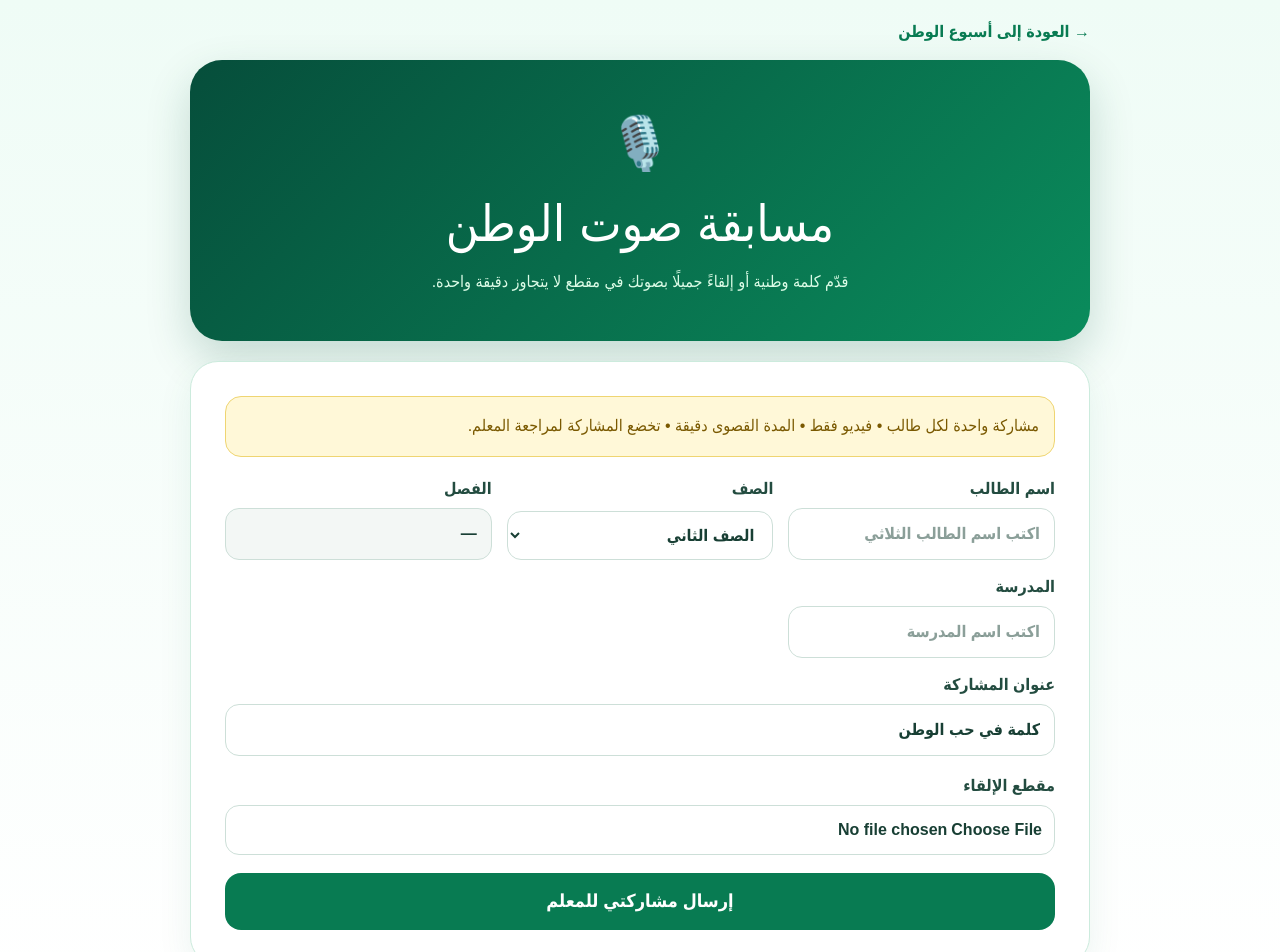
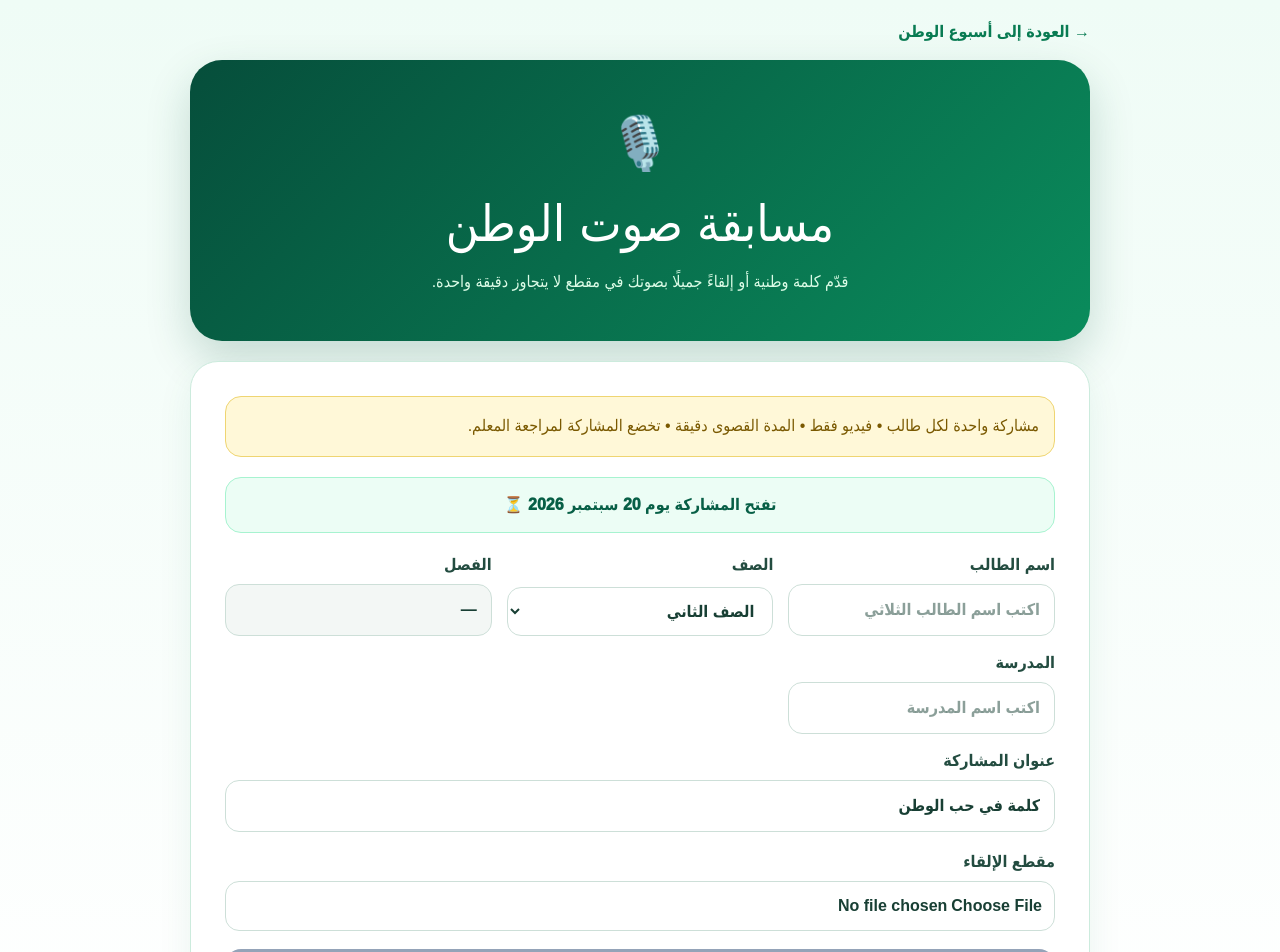
Before and after one commit to a31164949-blip/lughati-academy, a Next.js app in the folder lughati-next/: page /national-day/voice-of-nation in a window 1280 px wide. Shown: the top 952 px of the page. Built offline with nearby package versions, Linux system fonts and the light colour scheme.

Commit message:
Lock Voice of the Nation submissions by event dates

```diff
--- a/lughati-next/app/national-day/voice-of-nation/page.tsx
+++ b/lughati-next/app/national-day/voice-of-nation/page.tsx
@@ -7,6 +7,10 @@ const CLOUD_NAME = "ffv5igmg";
 const UPLOAD_PRESET = "lughati_homework_upload";
 const MAX_DURATION_SECONDS = 60;
 const MAX_FILE_SIZE = 100 * 1024 * 1024;
+const EVENT_START = Date.parse("2026-09-20T00:00:00+03:00");
+const EVENT_END = Date.parse("2026-09-26T23:59:59+03:00");
+
+type EventState = "loading" | "upcoming" | "open" | "closed";
 
 type UploadResult = {
   secure_url?: string;
@@ -47,14 +51,30 @@ export default function VoiceOfNationPage() {
   const [uploading, setUploading] = useState(false);
   const [message, setMessage] = useState("");
   const [error, setError] = useState("");
+  const [eventState, setEventState] = useState<EventState>("loading");
 
   useEffect(() => {
     const savedStudent = getStudentData();
     setStudent(savedStudent);
     setParticipantName(savedStudent.studentName);
+
+    const updateEventState = () => {
+      const now = Date.now();
+      setEventState(now < EVENT_START ? "upcoming" : now > EVENT_END ? "closed" : "open");
+    };
+
+    updateEventState();
+    const timer = window.setInterval(updateEventState, 60000);
+    return () => window.clearInterval(timer);
   }, []);
 
   function chooseFile(event: React.ChangeEvent<HTMLInputElement>) {
+    if (eventState !== "open") {
+      event.target.value = "";
+      setError(eventState === "upcoming" ? "تفتح المشاركة يوم 20 سبتمبر 2026." : "انتهى وقت استقبال المشاركات.");
+      return;
+    }
+
     const selected = event.target.files?.[0] || null;
     setError("");
     setMessage("");
@@ -107,6 +127,11 @@ export default function VoiceOfNationPage() {
   }
 
   async function submit() {
+    if (eventState !== "open") {
+      setError(eventState === "upcoming" ? "تفتح المشاركة يوم 20 سبتمبر 2026." : "انتهى وقت استقبال المشاركات.");
+      return;
+    }
+
     if (!participantName.trim() || !school.trim() || !title.trim() || !file || duration === null) {
       setError("أكمل البيانات واختر فيديو لا يتجاوز دقيقة واحدة.");
       return;
@@ -176,6 +201,12 @@ export default function VoiceOfNationPage() {
             مشاركة واحدة لكل طالب • فيديو فقط • المدة القصوى دقيقة • تخضع المشاركة لمراجعة المعلم.
           </div>
 
+          {eventState !== "open" ? (
+            <div style={{ padding: 15, marginBottom: 20, borderRadius: 16, color: eventState === "closed" ? "#991b1b" : "#075f46", background: eventState === "closed" ? "#fff1f2" : "#ecfdf5", border: `1px solid ${eventState === "closed" ? "#fecdd3" : "#a7f3d0"}`, textAlign: "center", fontWeight: 950 }}>
+              {eventState === "loading" ? "جارٍ التحقق من موعد المسابقة…" : eventState === "upcoming" ? "تفتح المشاركة يوم 20 سبتمبر 2026 ⏳" : "انتهى وقت استقبال المشاركات"}
+            </div>
+          ) : null}
+
           <div style={{ display: "grid", gridTemplateColumns: "repeat(auto-fit,minmax(230px,1fr))", gap: 15 }}>
             <Field label="اسم الطالب" value={participantName} onChange={setParticipantName} placeholder="اكتب اسم الطالب الثلاثي" disabled={Boolean(student.studentName)} />
             <label style={labelStyle}>الصف<select value={grade} onChange={(e) => setGrade(e.target.value)} style={inputStyle}>{["الصف الثاني","الصف الثالث","الصف الرابع","الصف الخامس","الصف السادس"].map((item) => <option key={item}>{item}</option>)}</select></label>
@@ -187,7 +218,7 @@ export default function VoiceOfNationPage() {
 
           <label style={{ ...labelStyle, marginTop: 18 }}>
             مقطع الإلقاء
-            <input type="file" accept="video/*" onChange={chooseFile} disabled={uploading} style={{ ...inputStyle, padding: 12 }} />
+            <input type="file" accept="video/*" onChange={chooseFile} disabled={uploading || eventState !== "open"} style={{ ...inputStyle, padding: 12, cursor: eventState === "open" ? "pointer" : "not-allowed" }} />
           </label>
 
           {previewUrl ? <video src={previewUrl} controls style={{ width: "100%", maxHeight: 430, marginTop: 15, borderRadius: 18, background: "#000" }} /> : null}
@@ -195,8 +226,8 @@ export default function VoiceOfNationPage() {
           {error ? <div style={{ marginTop: 15, padding: 13, borderRadius: 14, color: "#b91c1c", background: "#fff1f2" }}>{error}</div> : null}
           {message ? <div style={{ marginTop: 15, padding: 13, borderRadius: 14, color: "#087b52", background: "#ecfdf5" }}>{message}</div> : null}
 
-          <button type="button" onClick={() => void submit()} disabled={uploading} style={{ width: "100%", marginTop: 18, padding: 15, border: 0, borderRadius: 16, color: "white", background: uploading ? "#94a3b8" : "#087b52", fontSize: 18, fontWeight: 950, cursor: uploading ? "wait" : "pointer" }}>
-            {uploading ? "جارٍ إرسال المشاركة…" : "إرسال مشاركتي للمعلم"}
+          <button type="button" onClick={() => void submit()} disabled={uploading || eventState !== "open"} style={{ width: "100%", marginTop: 18, padding: 15, border: 0, borderRadius: 16, color: "white", background: uploading || eventState !== "open" ? "#94a3b8" : "#087b52", fontSize: 18, fontWeight: 950, cursor: uploading ? "wait" : eventState === "open" ? "pointer" : "not-allowed" }}>
+            {uploading ? "جارٍ إرسال المشاركة…" : eventState === "upcoming" ? "يفتح الإرسال يوم 20 سبتمبر" : eventState === "closed" ? "انتهى استقبال المشاركات" : "إرسال مشاركتي للمعلم"}
           </button>
         </section>
       </div>
```
